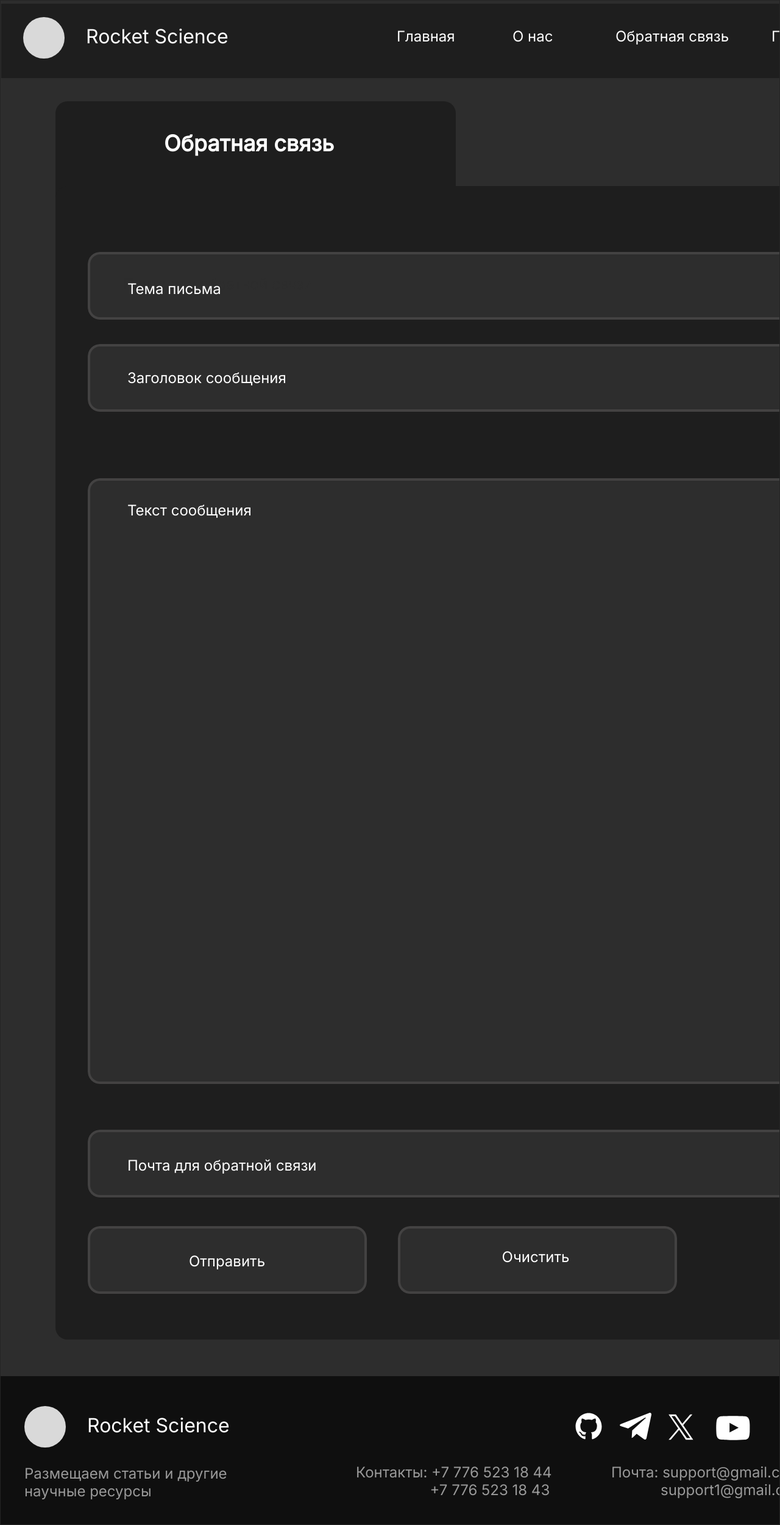
After one commit to chilivar/RocketScience, a Django app: page /feedback in a window 1280 px wide. The commit adds this page. Shown: the whole page at 61% size. Run offline with Django 5.2, Linux system fonts and the light colour scheme.

Commit message:
Фидбек
Добавлена страница с фидбеком.

```diff
--- /dev/null
+++ b/science/main/static/main/css/feedback.css
@@ -0,0 +1,364 @@
+.frame-child {
+    position: absolute;
+    top: 5px;
+    left: 1px;
+    background-color: #1e1e1e;
+    width: 1919px;
+    height: 122px;
+}
+.frame-item {
+    position: absolute;
+    top: 27px;
+    left: 37px;
+    border-radius: 50%;
+    background-color: #d9d9d9;
+    width: 68px;
+    height: 68px;
+}
+.frame-inner {
+    position: absolute;
+    top: 34px;
+    left: 1614px;
+    border-radius: 20px;
+    width: 95px;
+    height: 54px;
+}
+.rectangle-icon {
+    position: absolute;
+    top: 34px;
+    left: 1732px;
+    border-radius: 20px;
+    width: 180px;
+    height: 54px;
+}
+.rocket-science {
+    position: absolute;
+    top: 39px;
+    left: 140px;
+    font-size: 32px;
+    display: inline-block;
+    width: 254px;
+    height: 44px;
+}
+.div {
+    position: absolute;
+    top: 44px;
+    left: 650px;
+    display: inline-block;
+    width: 111px;
+    height: 44px;
+}
+.div1 {
+    position: absolute;
+    top: 44px;
+    left: 840px;
+    display: inline-block;
+    width: 109px;
+    height: 44px;
+}
+.div2 {
+    position: absolute;
+    top: 44px;
+    left: 1009px;
+    display: inline-block;
+    width: 195px;
+    height: 44px;
+}
+.div3 {
+    position: absolute;
+    top: 44px;
+    left: 1265px;
+    display: inline-block;
+    width: 108px;
+    height: 44px;
+}
+.div4 {
+    position: absolute;
+    top: 44px;
+    left: 1627px;
+    text-align: center;
+    display: inline-block;
+    width: 70px;
+    height: 44px;
+}
+.div5 {
+    position: absolute;
+    top: 44px;
+    left: 1741px;
+    text-align: center;
+    display: inline-block;
+    width: 161px;
+    height: 44px;
+}
+.rectangle-div {
+    position: absolute;
+    top: 165px;
+    left: 90px;
+    border-radius: 20px;
+    background-color: #1e1e1e;
+    width: 657px;
+    height: 176px;
+}
+.b {
+    position: absolute;
+    top: 212px;
+    left: 146px;
+    font-size: 36px;
+    display: inline-block;
+    text-align: center;
+    width: 523px;
+    height: 97px;
+}
+.frame-child1 {
+    position: absolute;
+    top: 304px;
+    left: 90px;
+    border-radius: 20px;
+    background-color: #1e1e1e;
+    width: 1772px;
+    height: 1891px;
+}
+.frame-chiild2 {
+    position: absolute;
+    top: 412px;
+    left: 143px;
+    border-radius: 20px;
+    width: 1666px;
+    height: 111px;
+}
+.div6 {
+    position: absolute;
+    top: 418px;
+    left: 201px;
+    color: #2d2d2d;
+    display: flex;
+    align-items: center;
+    width: 1186px;
+    height: 92px;
+}
+.frame-child3 {
+    position: absolute;
+    top: 563px;
+    left: 143px;
+    border-radius: 20px;
+    width: 1666px;
+    height: 111px;
+}
+.diiv7 {
+    position: absolute;
+    top: 426px;
+    left: 208px;
+    display: flex;
+    align-items: center;
+    width: 1548px;
+    height: 92px;
+}
+.diiv8 {
+    position: absolute;
+    top: 572px;
+    left: 208px;
+    display: flex;
+    align-items: center;
+    width: 1548px;
+    height: 93px;
+}
+.frame-child4 {
+    position: absolute;
+    top: 783px;
+    left: 143px;
+    border-radius: 20px;
+    width: 1666px;
+    height: 993px;
+}
+.div9 {
+    position: absolute;
+    top: 821px;
+    left: 208px;
+    display: inline-block;
+    width: 1548px;
+    height: 914px;
+}
+.frame-child5 {
+    position: absolute;
+    top: 1851px;
+    left: 143px;
+    border-radius: 20px;
+    width: 1666px;
+    height: 111px;
+}
+.div10 {
+    position: absolute;
+    top: 1861px;
+    left: 208px;
+    display: flex;
+    align-items: center;
+    width: 1186px;
+    height: 96px;
+}
+.frame-child6 {
+    position: absolute;
+    top: 2009px;
+    left: 143px;
+    border-radius: 20px;
+    width: 458px;
+    height: 111px;
+}
+.frame-child7 {
+    position: absolute;
+    top: 2009px;
+    left: 652px;
+    border-radius: 20px;
+    width: 458px;
+    height: 111px;
+}
+.div11 {
+    position: absolute;
+    top: 2019px;
+    left: 231px;
+    text-align: center;
+    display: flex;
+    align-items: center;
+    justify-content: center;
+    width: 281px;
+    height: 95px;
+}
+.div12 {
+    position: absolute;
+    top: 2012px;
+    left: 738px;
+    text-align: center;
+    display: flex;
+    align-items: center;
+    justify-content: center;
+    width: 280px;
+    height: 95px;
+}
+.frame-child2 {
+    position: absolute;
+    top: 2255px;
+    left: -1px;
+    width: 1924px;
+    height: 245px;
+}
+.rocketsciencecom {
+    position: absolute;
+    top: 2425px;
+    left: 1584px;
+    color: #999;
+    display: inline-block;
+    width: 339px;
+    height: 29px;
+}
+.supportgmailcom {
+    margin: 0;
+}
+.support1gmailcom {
+    margin: 0;
+    white-space: pre-wrap;
+}
+.supportgmailcom-support1gma {
+    position: absolute;
+    top: 2398px;
+    left: 1002px;
+    color: #999;
+    display: inline-block;
+    width: 365px;
+    height: 84px;
+}
+.div7 {
+    position: absolute;
+    top: 2398px;
+    left: 583px;
+    color: #999;
+    display: inline-block;
+    width: 365px;
+    height: 84px;
+}
+.ellipse-div {
+    position: absolute;
+    top: 2304px;
+    left: 39px;
+    border-radius: 50%;
+    background-color: #d9d9d9;
+    width: 68px;
+    height: 68px;
+}
+.rocket-science1 {
+    position: absolute;
+    top: 2316px;
+    left: 142px;
+    font-size: 32px;
+    display: inline-block;
+    width: 254px;
+    height: 44px;
+}
+.group-icon {
+    position: absolute;
+    height: 2.63%;
+    width: 3.46%;
+    top: 92.24%;
+    right: 22.75%;
+    bottom: 5.13%;
+    left: 73.79%;
+    max-width: 100%;
+    overflow: hidden;
+    max-height: 100%;
+}
+.vector-icon {
+    position: absolute;
+    height: 2.64%;
+    width: 4.05%;
+    top: 92.24%;
+    right: 16.46%;
+    bottom: 5.12%;
+    left: 79.49%;
+    max-width: 100%;
+    overflow: hidden;
+    max-height: 100%;
+}
+.vector-icon1 {
+    position: absolute;
+    height: 2.52%;
+    width: 3.18%;
+    top: 92.36%;
+    right: 11.03%;
+    bottom: 5.12%;
+    left: 85.79%;
+    max-width: 100%;
+    overflow: hidden;
+    max-height: 100%;
+}
+.vector-icon2 {
+    position: absolute;
+    height: 2.4%;
+    width: 4.36%;
+    top: 92.48%;
+    right: 3.74%;
+    bottom: 5.12%;
+    left: 91.9%;
+    max-width: 100%;
+    overflow: hidden;
+    max-height: 100%;
+}
+.div8 {
+    position: absolute;
+    top: 2400px;
+    left: 39px;
+    color: #999;
+    display: inline-block;
+    width: 365px;
+    height: 84px;
+}
+.rectangle-parent {
+    width: 100%;
+    position: relative;
+    background-color: #2d2d2d;
+    border: 1px solid rgba(0, 0, 0, 0.2);
+    box-sizing: border-box;
+    height: 2500px;
+    overflow: hidden;
+    text-align: left;
+    font-size: 24px;
+    color: #fff;
+    font-family: Inter;
+}
--- /dev/null
+++ b/science/main/templates/main/feedback.html
@@ -0,0 +1,31 @@
+{% extends 'main/layout.html' %}
+{% load static %}
+{% block css %}<link rel="stylesheet" href="{% static 'main/css/feedback.css' %}" />{% endblock %}
+
+
+{% block content %}
+<div class="rectangle-div">
+</div>
+<b class="b">Обратная связь</b>
+<div class="frame-child1">
+</div>
+<img class="frame-chiild2" alt="" src="{% static 'main/img/Rectangle 28.svg' %}">
+
+<div class="div6">Почта для обратной связи</div>
+<img class="frame-child3" alt="" src="{% static 'main/img/Rectangle 27.svg' %}">
+
+<div class="diiv7">Тема письма</div>
+<div class="diiv8">Заголовок сообщения</div>
+<img class="frame-child4" alt="" src="{% static 'main/img/Rectangle 20.svg' %}">
+
+<div class="div9">Текст сообщения</div>
+<img class="frame-child5" alt="" src="{% static 'main/img/Rectangle 21.svg' %}">
+
+<div class="div10">Почта для обратной связи</div>
+<img class="frame-child6" alt="" src="{% static 'main/img/Rectangle 22.svg' %}">
+
+<img class="frame-child7" alt="" src="{% static 'main/img/Rectangle 23.svg' %}">
+
+<div class="div11">Отправить</div>
+<div class="div12">Очистить</div>
+{% endblock %}
--- a/science/main/templates/main/index.html
+++ b/science/main/templates/main/index.html
@@ -5,7 +5,6 @@
 {% block content %}
 <img class="frame-child1" alt="" src="{% static 'main/img/Rectangle 16.svg' %}">
 <div class="div6">Напишите что-нибудь для поиска</div>
-<img class="frame-child2" alt="" src="{% static 'main/img/Rectangle 17.svg' %}">
 <div class="icon-magnifying-glass">
     <img class="vector-icon4" alt="" src="{% static 'main/img/glass.svg' %}">
 </div>
--- a/science/main/templates/main/layout.html
+++ b/science/main/templates/main/layout.html
@@ -20,12 +20,13 @@
         <div class="rocket-science">Rocket Science</div>
         <a href="{% url 'index' %}"> <div class="div">Главная</div></a>
         <a href="{% url 'about' %}"><div class="div1">О нас</div></a>
-        <div class="div2">Обратная связь</div>
+        <a href="{% url 'feedback' %}"><div class="div2">Обратная связь</div></a>
         <div class="div3">Профиль</div>
         <a href="{% url 'login' %}"><div class="div4">Вход</div></a>
         <a href="{% url 'register' %}"><div class="div5">Регистрация</div></a>
         {% block content %}
         {% endblock %}
+        <img class="frame-child2" alt="" src="{% static 'main/img/Rectangle 17.svg' %}">
         <div class="rocketsciencecom">© 2024 RocketScience.com</div>
         <div class="supportgmailcom-support1gma">
             <p class="supportgmailcom">Почта: support@gmail.com</p>
@@ -46,6 +47,7 @@
         <img class="vector-icon2" alt="" src="{% static 'main/img/Vector2.svg' %}">
 
         <div class="div8">Размещаем статьи и другие научные ресурсы</div>
+
     </div>
 </body>
 </html>
--- a/science/main/urls.py
+++ b/science/main/urls.py
@@ -2,5 +2,6 @@ from django.urls import path
 from . import views
 urlpatterns = [
     path('', views.index, name='index'),
-    path('about', views.about, name='about')
+    path('about', views.about, name='about'),
+    path('feedback', views.feedback, name='feedback')
 ]
--- a/science/main/views.py
+++ b/science/main/views.py
@@ -7,3 +7,7 @@ def index(request):
 
 def about(request):
     return render(request, 'main/aboutus.html')
+
+
+def feedback(request):
+    return render(request, 'main/feedback.html')
```
Also changed, not shown: science/main/static/main/img/Rectangle 20.svg (added), science/main/static/main/img/Rectangle 21.svg (added), science/main/static/main/img/Rectangle 22.svg (added), science/main/static/main/img/Rectangle 23.svg (added), science/main/static/main/img/Rectangle 27.svg (added), science/main/static/main/img/Rectangle 28.svg (added), science/main/static/main/img/Rectangle 29.svg (added).
